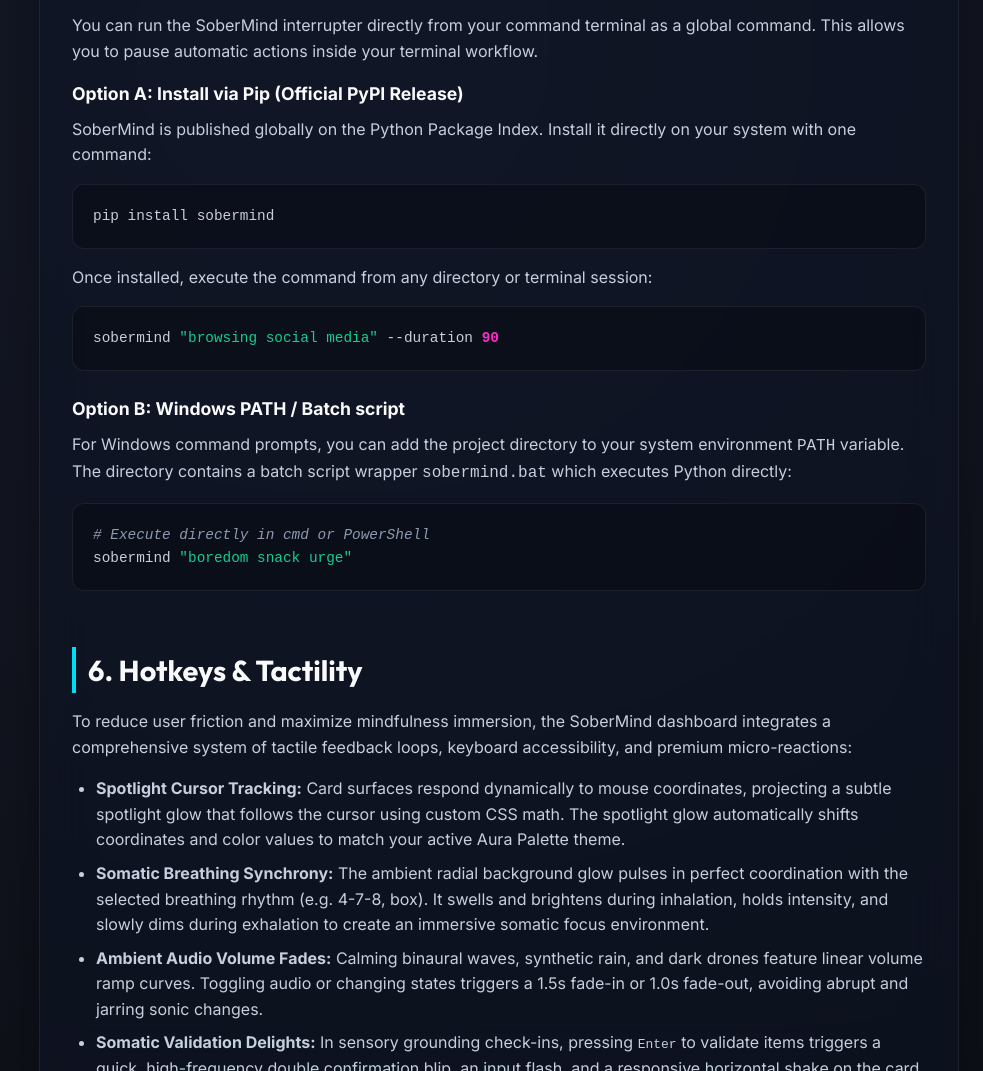
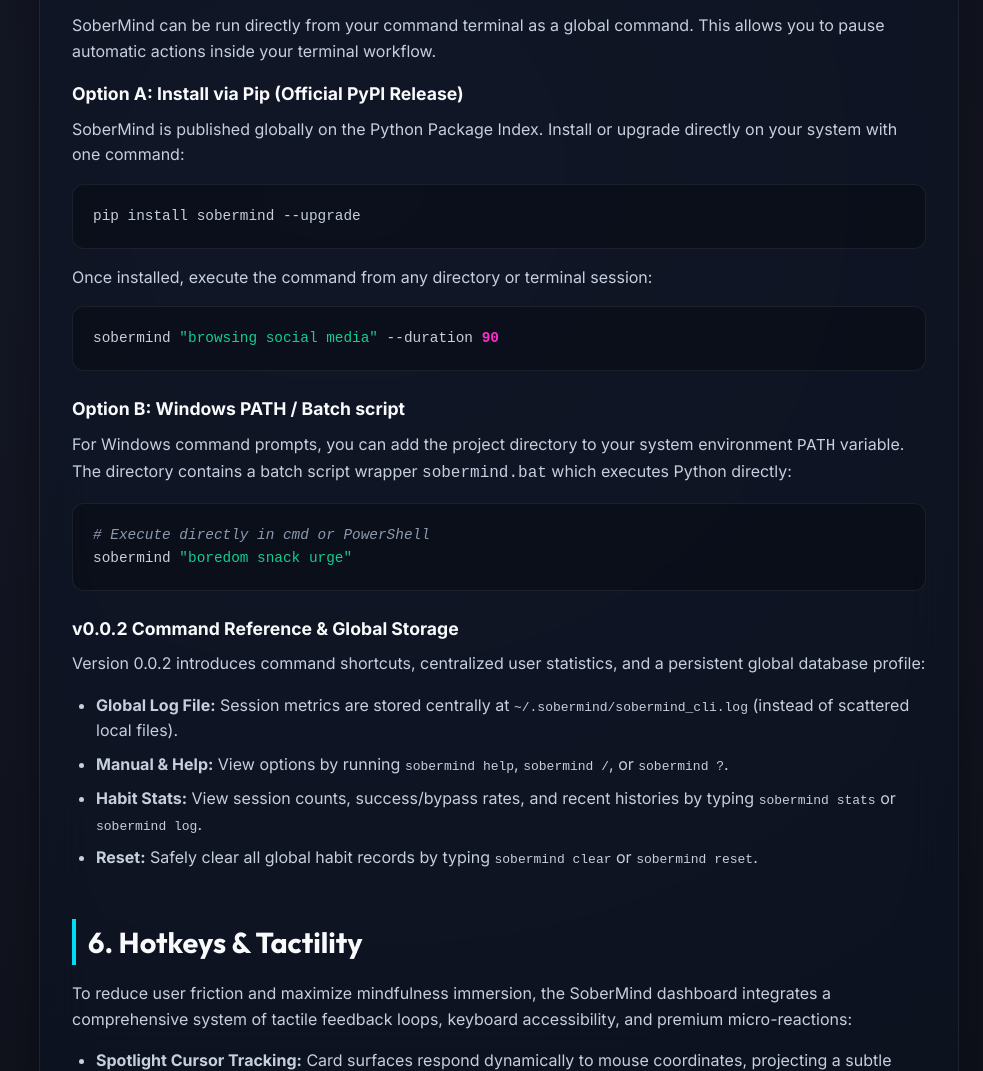
Before and after one commit to Arigitshub/sobermind-interrupter, a website built with Vite: page docs.html in a window 1280 px wide. Shown: the part 1437-2508 px from the top of the page, without its empty margins (297-1280 px from the left). Built offline with nearby package versions, Linux system fonts and the light colour scheme.

Commit message:
docs: document new command line shortcuts and global logging in v0.0.2

```diff
--- a/docs.html
+++ b/docs.html
@@ -191,12 +191,12 @@
         <!-- Section 5 -->
         <article class="docs-section" id="python-lib">
           <h2>5. Terminal Command: `sobermind`</h2>
-          <p>You can run the SoberMind interrupter directly from your command terminal as a global command. This allows you to pause automatic actions inside your terminal workflow.</p>
+          <p>SoberMind can be run directly from your command terminal as a global command. This allows you to pause automatic actions inside your terminal workflow.</p>
 
           <h3 style="color: var(--text-primary); font-size: 1.1rem; margin: 1rem 0 0.5rem 0;">Option A: Install via Pip (Official PyPI Release)</h3>
-          <p>SoberMind is published globally on the Python Package Index. Install it directly on your system with one command:</p>
+          <p>SoberMind is published globally on the Python Package Index. Install or upgrade directly on your system with one command:</p>
           <div class="code-block-container">
-            pip install sobermind
+            pip install sobermind --upgrade
           </div>
           <p>Once installed, execute the command from any directory or terminal session:</p>
           <div class="code-block-container">
@@ -209,6 +209,15 @@
             <span class="code-comment"># Execute directly in cmd or PowerShell</span><br>
             sobermind <span class="code-string">"boredom snack urge"</span>
           </div>
+
+          <h3 style="color: var(--text-primary); font-size: 1.1rem; margin: 1.5rem 0 0.5rem 0;">v0.0.2 Command Reference & Global Storage</h3>
+          <p>Version 0.0.2 introduces command shortcuts, centralized user statistics, and a persistent global database profile:</p>
+          <ul>
+            <li style="margin: 0.5rem 0 0.5rem 1.5rem; color: var(--text-secondary);"><strong>Global Log File:</strong> Session metrics are stored centrally at <code>~/.sobermind/sobermind_cli.log</code> (instead of scattered local files).</li>
+            <li style="margin: 0.5rem 0 0.5rem 1.5rem; color: var(--text-secondary);"><strong>Manual & Help:</strong> View options by running <code>sobermind help</code>, <code>sobermind /</code>, or <code>sobermind ?</code>.</li>
+            <li style="margin: 0.5rem 0 0.5rem 1.5rem; color: var(--text-secondary);"><strong>Habit Stats:</strong> View session counts, success/bypass rates, and recent histories by typing <code>sobermind stats</code> or <code>sobermind log</code>.</li>
+            <li style="margin: 0.5rem 0 0.5rem 1.5rem; color: var(--text-secondary);"><strong>Reset:</strong> Safely clear all global habit records by typing <code>sobermind clear</code> or <code>sobermind reset</code>.</li>
+          </ul>
         </article>
 
         <!-- Section 6 -->
```
